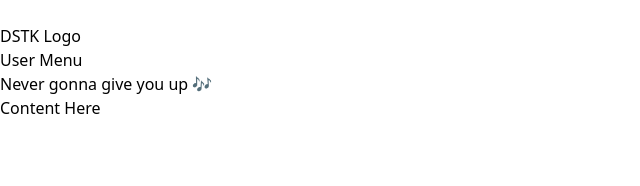
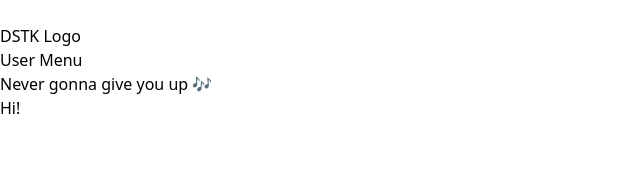
Before and after one commit to dstk-labs/dstk, a React (Vite) app in the folder dstk-web/: page /dashboard in a window 1280 px wide. Shown: the top 186 px of the page, without its empty margins (0-640 px from the left). Built offline with nearby package versions, Linux system fonts and the light colour scheme.

Commit message:
Refactor Dashboard Layout into own Component

```diff
--- a/dstk-web/src/routes/dashboard/index.tsx
+++ b/dstk-web/src/components/layout/DashboardLayout.tsx
@@ -1,9 +1,10 @@
 import { Disclosure } from '@headlessui/react';
 import { Bars3Icon, XMarkIcon } from '@heroicons/react/24/outline';
+import { Outlet } from 'react-router-dom';
 
 const nav = 'Never gonna give you up 🎶';
 
-export const Dashboard = () => {
+export const DashboardLayout = () => {
     return (
         <div className='flex flex-col min-h-screen'>
             {/* Navbar */}
@@ -59,7 +60,9 @@ export const Dashboard = () => {
                 </div>
 
                 {/* Main Content */}
-                <main className='flex flex-grow px-4 py-4 sm:px-6 bg-gray-50'>Content Here</main>
+                <main className='flex flex-grow px-4 py-4 sm:px-6 bg-gray-50'>
+                    <Outlet />
+                </main>
             </div>
         </div>
     );
--- /dev/null
+++ b/dstk-web/src/components/layout/index.ts
@@ -0,0 +1 @@
+export * from './DashboardLayout';
--- /dev/null
+++ b/dstk-web/src/routes/home/index.tsx
@@ -0,0 +1,3 @@
+export const Home = () => {
+    return <div>Hi!</div>;
+};
--- /dev/null
+++ b/dstk-web/src/routes/index.ts
@@ -0,0 +1,2 @@
+export * from './home';
+export * from './model-registry';
--- /dev/null
+++ b/dstk-web/src/routes/model-registry/index.tsx
@@ -0,0 +1,3 @@
+export const ModelRegistry = () => {
+    return <div>Hello from the model registry page!</div>;
+};
```
Also changed, not shown: dstk-web/src/providers/RouterProvider.tsx (+13 -3 lines).
